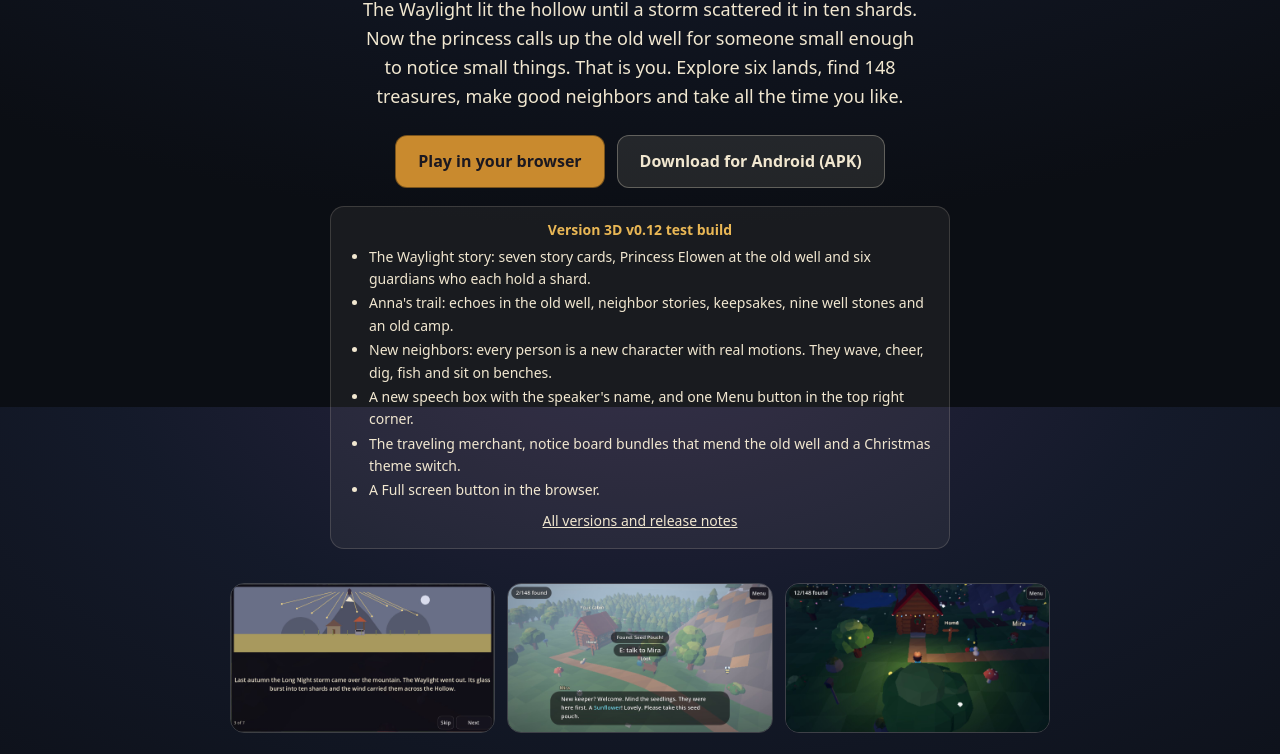
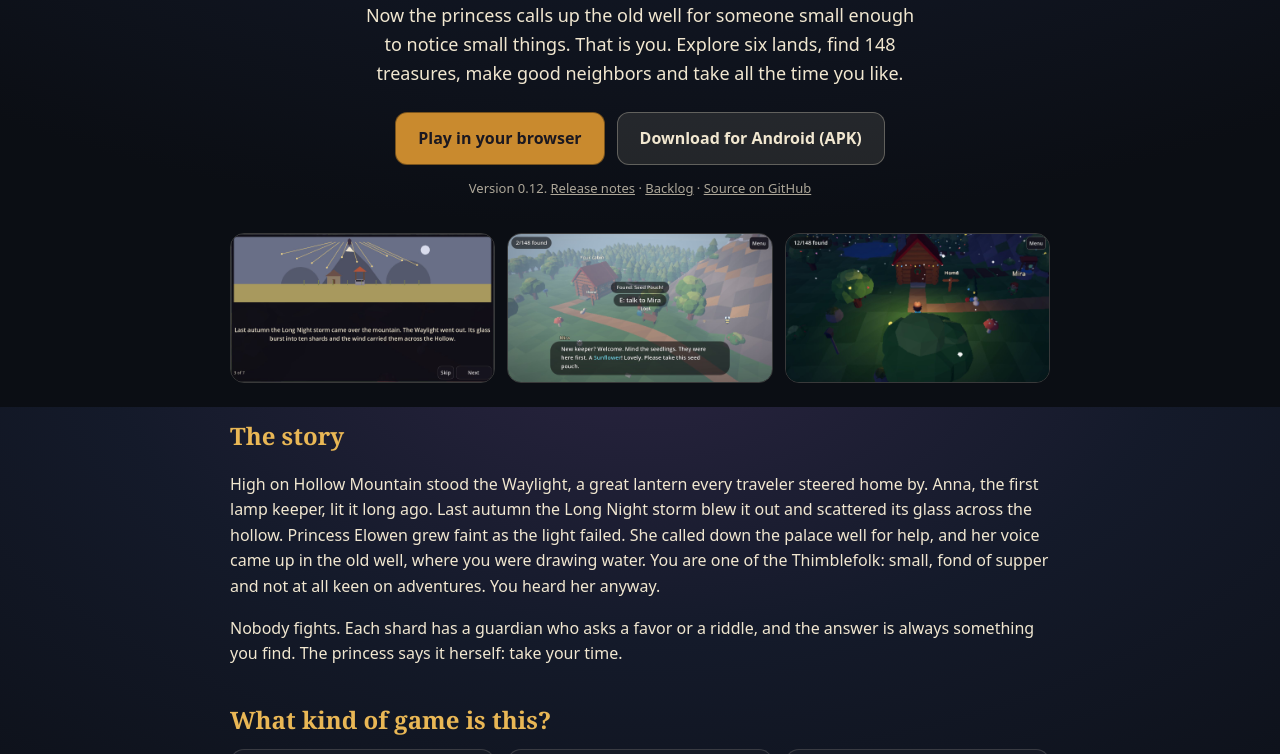
Before and after one commit to bclark10121-cloud/helena-hollow, a plain HTML site: page index.html in a window 1280 px wide. Shown: the part 393-1147 px from the top of the page. Drawn offline with Linux system fonts and the light colour scheme.

Commit message:
Game page: one version line under the buttons (G1.8), add BACKLOG.md
Version 0.12. Release notes · Backlog · Source on GitHub. The news box and
the version line under the title are gone. What is new stays in the release notes.

Co-Authored-By: Claude Opus 5.5 <noreply@anthropic.com>
Claude-Session: https://claude.ai/code/session_0117TTYAmVFzHr9Ziwamg91N

```diff
--- a/index.html
+++ b/index.html
@@ -8,7 +8,6 @@
 main{max-width:860px;margin:0 auto;padding:36px 20px 60px}
 header{text-align:center}header img{width:112px;height:112px;border-radius:22%;box-shadow:0 12px 40px rgba(0,0,0,.6),0 0 0 1px rgba(241,231,208,.3)}
 h1{font-family:Georgia,"Times New Roman",serif;font-size:clamp(38px,8vw,60px);letter-spacing:2px;margin:14px 0 0;background:linear-gradient(#fff0c2,#e9b755 55%,#b9772a);-webkit-background-clip:text;background-clip:text;color:transparent}
-.verline{font-size:13px;opacity:.75;margin:-16px 0 18px}
 .tag{letter-spacing:4px;text-transform:uppercase;font-size:12px;opacity:.85;margin:4px 0 22px}
 .hook{font-family:Georgia,"Times New Roman",serif;font-size:clamp(22px,4.4vw,28px);color:var(--gold);margin:0 0 10px}
 .lead{font-size:18px;max-width:620px;margin:0 auto 24px;text-wrap:balance}
@@ -17,7 +16,7 @@ a.btn{display:inline-block;padding:13px 22px;border-radius:12px;font-weight:700;
 a.primary{background:#c98a2e;color:#1b1820}a.ghost{background:rgba(241,231,208,.1);color:var(--ink);border-color:rgba(241,231,208,.3)}
 a.btn:focus-visible{outline:3px solid #fff;outline-offset:2px}
 .note{font-size:13px;opacity:.7;text-align:center}
-.news{max-width:620px;margin:18px auto 0;font-size:14px;text-align:left;background:rgba(241,231,208,.06);border:1px solid rgba(241,231,208,.16);border-radius:14px;padding:12px 18px}.news .ver{margin:0 0 4px;font-weight:700;color:var(--gold);text-align:center}.news ul{margin:4px 0 8px}.news li{margin:2px 0}.news p{margin:4px 0;text-align:center}.news a{color:var(--ink)}
+.note a{color:inherit}
 .shots{display:grid;grid-template-columns:repeat(3,1fr);gap:12px;margin:34px 0}
 .shots img{width:100%;border-radius:14px;border:1px solid rgba(241,231,208,.2);display:block}
 h2{font-family:Georgia,serif;color:var(--gold);font-size:24px;margin:34px 0 10px}
@@ -26,18 +25,11 @@ h2{font-family:Georgia,serif;color:var(--gold);font-size:24px;margin:34px 0 10px
 .card b{color:var(--gold)}ol,ul{padding-left:20px;margin:6px 0}footer{margin-top:40px;font-size:13px;opacity:.65;text-align:center}
 @media (max-width:560px){.shots{grid-template-columns:1fr 1fr}.shots img:last-child{display:none}}
 </style></head><body><main>
-<header><img src="icon.png" alt="Keeper of the Hollow icon: a glowing lantern on a hilltop ringed by ten glass shards"><h1>Keeper of the Hollow</h1><div class="tag">A cozy quest</div><div class="verline">Version 0.12</div>
+<header><img src="icon.png" alt="Keeper of the Hollow icon: a glowing lantern on a hilltop ringed by ten glass shards"><h1>Keeper of the Hollow</h1><div class="tag">A cozy quest</div>
 <p class="hook">Bring The Light Home</p>
 <p class="lead">The Waylight lit the hollow until a storm scattered it in ten shards. Now the princess calls up the old well for someone small enough to notice small things. That is you. Explore six lands, find 148 treasures, make good neighbors and take all the time you like.</p>
 <div class="cta"><a class="btn primary" href="3d/">Play in your browser</a><a class="btn ghost" href="downloads/KeeperOfTheHollow-v0.12.apk">Download for Android (APK)</a></div>
-<div class="news"><p class="ver">Version 3D v0.12 test build</p>
-<ul><li>The Waylight story: seven story cards, Princess Elowen at the old well and six guardians who each hold a shard.</li>
-<li>Anna's trail: echoes in the old well, neighbor stories, keepsakes, nine well stones and an old camp.</li>
-<li>New neighbors: every person is a new character with real motions. They wave, cheer, dig, fish and sit on benches.</li>
-<li>A new speech box with the speaker's name, and one Menu button in the top right corner.</li>
-<li>The traveling merchant, notice board bundles that mend the old well and a Christmas theme switch.</li>
-<li>A Full screen button in the browser.</li></ul>
-<p><a href="https://github.com/bclark10121-cloud/keeper-of-the-hollow/releases">All versions and release notes</a></p></div></header>
+<p class="note">Version 0.12. <a href="https://github.com/bclark10121-cloud/keeper-of-the-hollow/blob/main/release-notes/3d-v0.12.md">Release notes</a> · <a href="https://github.com/bclark10121-cloud/keeper-of-the-hollow/blob/main/BACKLOG.md">Backlog</a> · <a href="https://github.com/bclark10121-cloud/keeper-of-the-hollow">Source on GitHub</a></p></header>
 <div class="shots"><img src="shot-story.jpg" alt="A story card: the Long Night storm breaks the Waylight into ten shards"><img src="shot-talk.jpg" alt="Mira says hello in the speech box by the cabin"><img src="shot-christmas.jpg" alt="The cabin at night with the Christmas theme on"></div>
 <h2>The story</h2>
 <p>High on Hollow Mountain stood the Waylight, a great lantern every traveler steered home by. Anna, the first lamp keeper, lit it long ago. Last autumn the Long Night storm blew it out and scattered its glass across the hollow. Princess Elowen grew faint as the light failed. She called down the palace well for help, and her voice came up in the old well, where you were drawing water. You are one of the Thimblefolk: small, fond of supper and not at all keen on adventures. You heard her anyway.</p>
```
Also changed, not shown: 1 other file.
